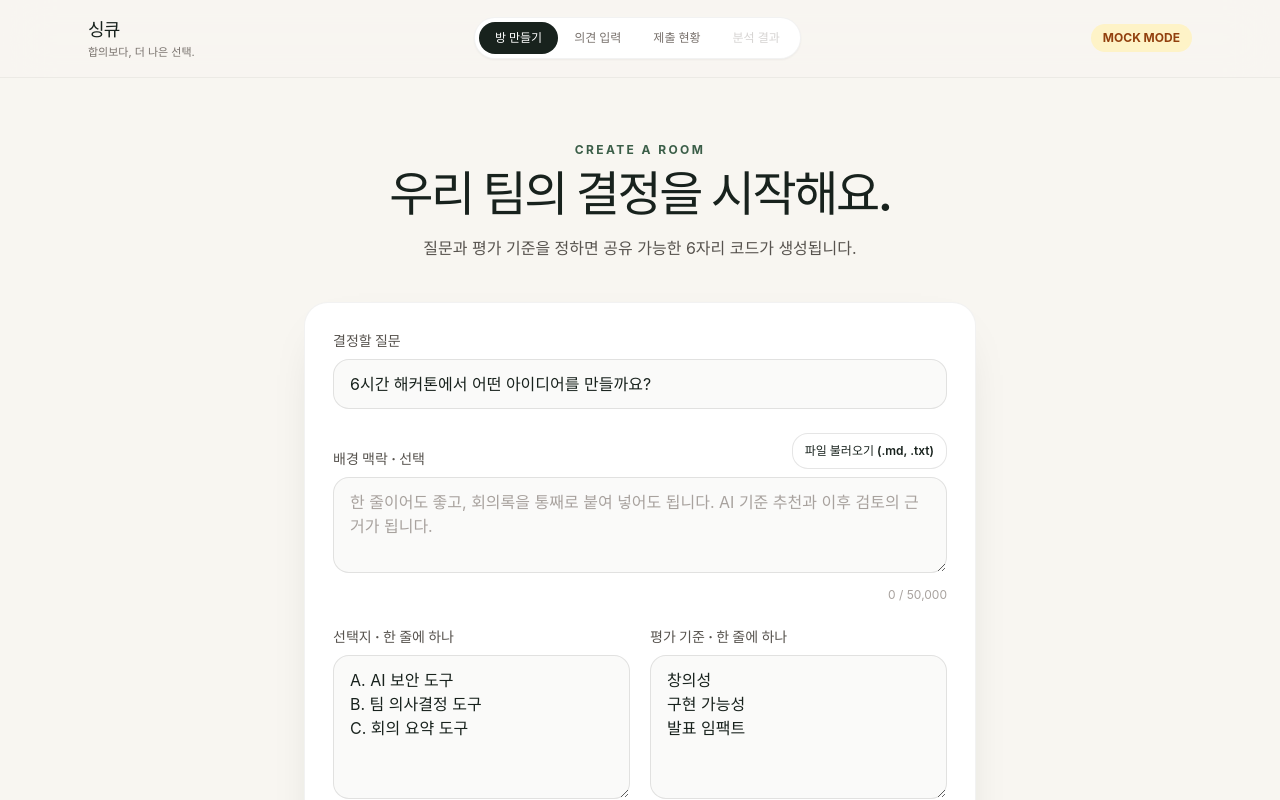
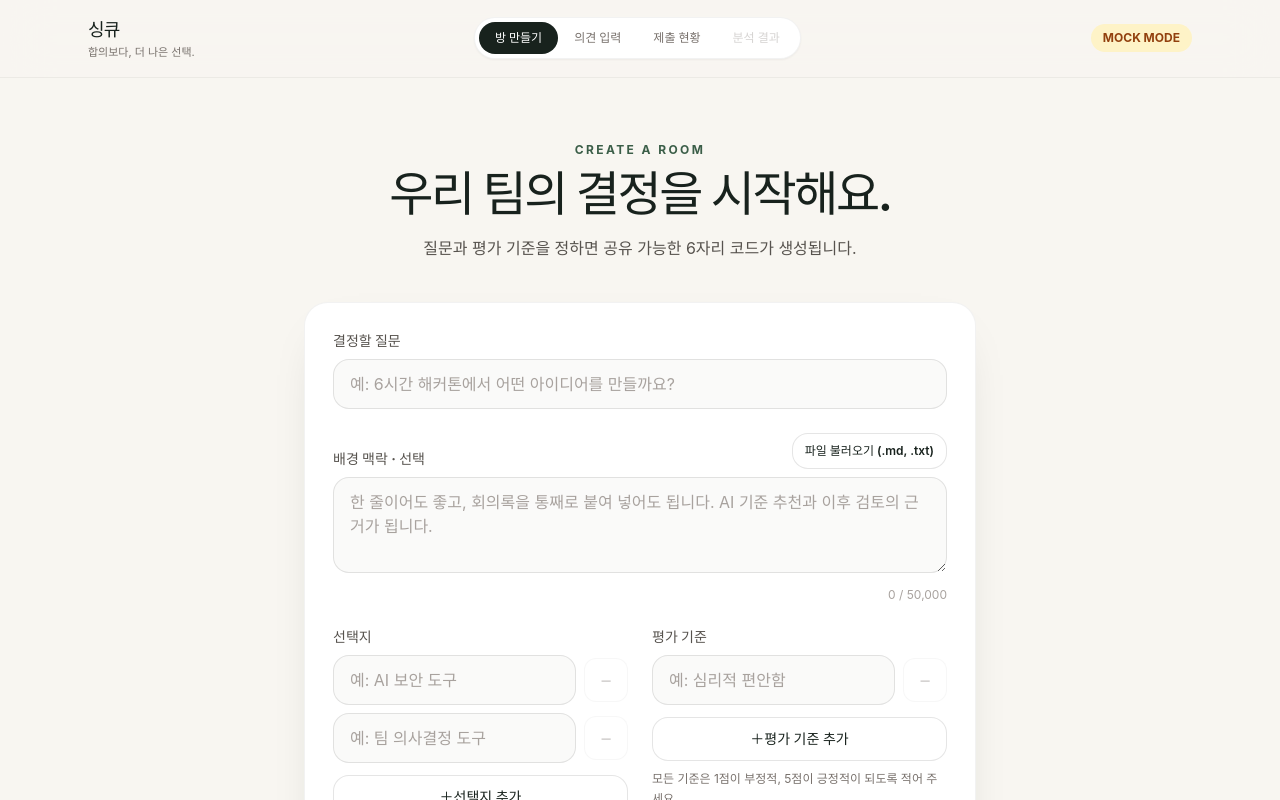
Before and after one commit to NiceTry3675/Codex_Hackathon_Seoul, a React (Vite) app in the folder frontend/: page / in a window 1280 px wide. Both pictures are taken after a click on the button "방 만들기". Shown: the top 800 px of the page. Built offline with nearby package versions, Linux system fonts and the light colour scheme; no server answers.

Commit message:
feat: improve room creation and result UX

```diff
--- a/frontend/src/mock.ts
+++ b/frontend/src/mock.ts
@@ -35,7 +35,7 @@ let room: Room = {
 
 const MOCK_CRITERIA_SUGGESTIONS = [
   { name: "사용자 가치", why: "심사위원이 아니라 실제 사용자가 왜 쓰는지 설명할 수 있는지 봅니다." },
-  { name: "기술 리스크", why: "제한 시간 안에 막힐 수 있는 기술 요소가 얼마나 많은지 확인합니다." },
+  { name: "기술 대응력", why: "기술 문제가 생겨도 제한 시간 안에 해결하거나 우회할 수 있는지 확인합니다." },
   { name: "차별성", why: "비슷한 도구와 비교했을 때 한 문장으로 다른 점을 말할 수 있는지 봅니다." },
   { name: "확장 가능성", why: "해커톤 이후에도 이어서 발전시킬 여지가 있는지 따집니다." },
   { name: "구현 가능성", why: "네 명이 남은 시간 안에 실제로 만들 수 있는지 봅니다." },
--- a/frontend/src/pages/CreateRoomPage.tsx
+++ b/frontend/src/pages/CreateRoomPage.tsx
@@ -1,4 +1,5 @@
 import { ChangeEvent, FormEvent, useEffect, useRef, useState } from "react";
+import type { Dispatch, SetStateAction } from "react";
 import { api } from "../api";
 import { CONTEXT_MAX_LENGTH } from "../types";
 import type { CreateRoomPayload, CriteriaSuggestResponse } from "../types";
@@ -9,9 +10,8 @@ interface CreateRoomPageProps {
   onCreate: (payload: CreateRoomPayload) => Promise<void>;
 }
 
-const DEMO_QUESTION = "6시간 해커톤에서 어떤 아이디어를 만들까요?";
-const DEMO_OPTIONS = "A. AI 보안 도구\nB. 팀 의사결정 도구\nC. 회의 요약 도구";
-const DEMO_CRITERIA = "창의성\n구현 가능성\n발표 임팩트";
+const INITIAL_OPTIONS = ["", ""];
+const INITIAL_CRITERIA = [""];
 
 const submissionModes = [
   {
@@ -26,11 +26,7 @@ const submissionModes = [
   },
 ] as const;
 
-const lines = (value: string) =>
-  value
-    .split("\n")
-    .map((item) => item.trim())
-    .filter(Boolean);
+const cleanItems = (values: string[]) => values.map((item) => item.trim()).filter(Boolean);
 
 /** 백엔드 RoomCreate와 같은 규칙: 최대 10개, 200자 이내, 중복 금지. */
 function labelError(items: string[], name: string): string | undefined {
@@ -44,11 +40,11 @@ const fieldClass = "w-full rounded-2xl border border-black/10 bg-stone-50 px-4 p
 const errorClass = "mt-2 block text-xs font-semibold text-red-700";
 
 function CreateRoomPage({ isAuthenticated, loading, onCreate }: CreateRoomPageProps) {
-  const [question, setQuestion] = useState(DEMO_QUESTION);
+  const [question, setQuestion] = useState("");
   const [context, setContext] = useState("");
   const [contextNotice, setContextNotice] = useState("");
-  const [options, setOptions] = useState(DEMO_OPTIONS);
-  const [criteria, setCriteria] = useState(DEMO_CRITERIA);
+  const [options, setOptions] = useState<string[]>(INITIAL_OPTIONS);
+  const [criteria, setCriteria] = useState<string[]>(INITIAL_CRITERIA);
   const [expectedMembers, setExpectedMembers] = useState(4);
   const [submissionMode, setSubmissionMode] = useState<"anonymous" | "named">("anonymous");
   const [suggesting, setSuggesting] = useState(false);
@@ -62,8 +58,9 @@ function CreateRoomPage({ isAuthenticated, loading, onCreate }: CreateRoomPagePr
     }
   }, [isAuthenticated]);
 
-  const criteriaList = lines(criteria);
-  const optionError = labelError(lines(options), "선택지");
+  const criteriaList = cleanItems(criteria);
+  const optionList = cleanItems(options);
+  const optionError = labelError(optionList, "선택지");
   const criteriaError = labelError(criteriaList, "평가 기준");
   const criteriaFull = criteriaList.length >= 10;
 
@@ -95,7 +92,7 @@ function CreateRoomPage({ isAuthenticated, loading, onCreate }: CreateRoomPagePr
       setSuggestions(
         await api.suggestCriteria({
           question: question.trim(),
-          options: lines(options),
+          options: optionList,
           existing_criteria: criteriaList,
           context: context.trim(),
         }),
@@ -109,8 +106,26 @@ function CreateRoomPage({ isAuthenticated, loading, onCreate }: CreateRoomPagePr
 
   const addCriterion = (name: string) => {
     if (criteriaList.includes(name) || criteriaFull) return;
-    setCriteria((current) => (current.trim() ? `${current.trimEnd()}\n${name}` : name));
+    setCriteria((current) => {
+      const next = current.length === 1 && !current[0].trim() ? [name] : [...current, name];
+      return next.slice(0, 10);
+    });
   };
+
+  const updateItem = (
+    setter: Dispatch<SetStateAction<string[]>>,
+    index: number,
+    value: string,
+  ) => setter((current) => current.map((item, itemIndex) => (itemIndex === index ? value : item)));
+
+  const addItem = (setter: Dispatch<SetStateAction<string[]>>) =>
+    setter((current) => (current.length < 10 ? [...current, ""] : current));
+
+  const removeItem = (
+    setter: Dispatch<SetStateAction<string[]>>,
+    index: number,
+    minimum: number,
+  ) => setter((current) => (current.length > minimum ? current.filter((_, itemIndex) => itemIndex !== index) : current));
 
   const submit = (event: FormEvent) => {
     event.preventDefault();
@@ -118,7 +133,7 @@ function CreateRoomPage({ isAuthenticated, loading, onCreate }: CreateRoomPagePr
     if (optionError || criteriaError) return;
     void onCreate({
       question: question.trim(),
-      options: lines(options),
+      options: optionList,
       criteria: criteriaList,
       context: context.trim(),
       expected_members: expectedMembers,
@@ -188,29 +203,72 @@ function CreateRoomPage({ isAuthenticated, loading, onCreate }: CreateRoomPagePr
           </div>
         </div>
 
-        <div className="grid gap-5 sm:grid-cols-2">
-          <label className="block">
-            <span className="mb-2 block text-sm font-bold text-stone-600">선택지 · 한 줄에 하나</span>
-            <textarea
-              className={`${fieldClass} min-h-36`}
-              value={options}
-              onChange={(event) => setOptions(event.target.value)}
-              placeholder={"예: A. AI 보안 도구\nB. 팀 의사결정 도구\nC. 회의 요약 도구"}
-              required
-            />
+        <div className="grid gap-6 sm:grid-cols-2">
+          <fieldset>
+            <legend className="mb-2 text-sm font-bold text-stone-600">선택지</legend>
+            <div className="space-y-2">
+              {options.map((option, index) => (
+                <div key={index} className="flex items-center gap-2">
+                  <input
+                    className={fieldClass}
+                    value={option}
+                    onChange={(event) => updateItem(setOptions, index, event.target.value)}
+                    placeholder={index === 0 ? "예: AI 보안 도구" : index === 1 ? "예: 팀 의사결정 도구" : "선택지를 입력하세요"}
+                    aria-label={`선택지 ${index + 1}`}
+                    maxLength={200}
+                    required
+                  />
+                  <button
+                    type="button"
+                    className="flex h-11 w-11 shrink-0 items-center justify-center rounded-xl border border-black/10 bg-white text-xl text-stone-500 hover:text-red-700 disabled:opacity-30"
+                    onClick={() => removeItem(setOptions, index, 2)}
+                    disabled={options.length <= 2}
+                    aria-label={`선택지 ${index + 1} 삭제`}
+                    title="선택지 삭제"
+                  >
+                    −
+                  </button>
+                </div>
+              ))}
+            </div>
+            <button type="button" className="secondary-button mt-3 w-full" onClick={() => addItem(setOptions)} disabled={options.length >= 10}>
+              <span aria-hidden="true">＋</span> 선택지 추가
+            </button>
             {optionError && <span className={errorClass}>{optionError}</span>}
-          </label>
-          <label className="block">
-            <span className="mb-2 block text-sm font-bold text-stone-600">평가 기준 · 한 줄에 하나</span>
-            <textarea
-              className={`${fieldClass} min-h-36`}
-              value={criteria}
-              onChange={(event) => setCriteria(event.target.value)}
-              placeholder={"예: 창의성\n구현 가능성\n발표 임팩트"}
-              required
-            />
+          </fieldset>
+          <fieldset>
+            <legend className="mb-2 text-sm font-bold text-stone-600">평가 기준</legend>
+            <div className="space-y-2">
+              {criteria.map((criterion, index) => (
+                <div key={index} className="flex items-center gap-2">
+                  <input
+                    className={fieldClass}
+                    value={criterion}
+                    onChange={(event) => updateItem(setCriteria, index, event.target.value)}
+                    placeholder={index === 0 ? "예: 심리적 편안함" : "긍정적인 방향의 기준을 입력하세요"}
+                    aria-label={`평가 기준 ${index + 1}`}
+                    maxLength={200}
+                    required
+                  />
+                  <button
+                    type="button"
+                    className="flex h-11 w-11 shrink-0 items-center justify-center rounded-xl border border-black/10 bg-white text-xl text-stone-500 hover:text-red-700 disabled:opacity-30"
+                    onClick={() => removeItem(setCriteria, index, 1)}
+                    disabled={criteria.length <= 1}
+                    aria-label={`평가 기준 ${index + 1} 삭제`}
+                    title="평가 기준 삭제"
+                  >
+                    −
+                  </button>
+                </div>
+              ))}
+            </div>
+            <button type="button" className="secondary-button mt-3 w-full" onClick={() => addItem(setCriteria)} disabled={criteria.length >= 10}>
+              <span aria-hidden="true">＋</span> 평가 기준 추가
+            </button>
+            <p className="mt-2 text-xs leading-5 text-stone-500">모든 기준은 1점이 부정적, 5점이 긍정적이 되도록 적어 주세요.</p>
             {criteriaError && <span className={errorClass}>{criteriaError}</span>}
-          </label>
+          </fieldset>
         </div>
 
         <section className="rounded-2xl border border-dashed border-moss-500/40 bg-moss-50/60 p-4">
@@ -319,7 +377,7 @@ function CreateRoomPage({ isAuthenticated, loading, onCreate }: CreateRoomPagePr
           className="primary-button w-full"
           disabled={
             loading ||
-            lines(options).length < 2 ||
+            optionList.length < 2 ||
             criteriaList.length < 1 ||
             Boolean(optionError || criteriaError) ||
             (submissionMode === "named" && !isAuthenticated)
--- a/frontend/src/pages/WaitingPage.tsx
+++ b/frontend/src/pages/WaitingPage.tsx
@@ -111,7 +111,9 @@ function WaitingPage({ room, loading, onRoomChange, onAnalyze }: WaitingPageProp
             type="button"
             onClick={() => void copyCode()}
             className="inline-flex items-center gap-2 rounded-xl border border-black/10 bg-white px-3 py-2 font-mono text-sm font-bold tracking-[0.18em] text-ink transition hover:border-moss-500"
+            aria-label={`방 코드 ${room.code} 복사`}
           >
+            <span aria-hidden="true">{copied ? "✓" : "⧉"}</span>
             {room.code}
             <span className="font-sans text-xs font-semibold tracking-normal text-moss-700" aria-live="polite">
               {copied ? "복사됨 ✓" : "복사"}
```
Also changed, not shown: frontend/src/pages/ResultsPage.tsx (+43 -14 lines), frontend/src/pages/SubmitPage.tsx (+8 -2 lines), 1 other file (tests, documents, lock files or other folders).
